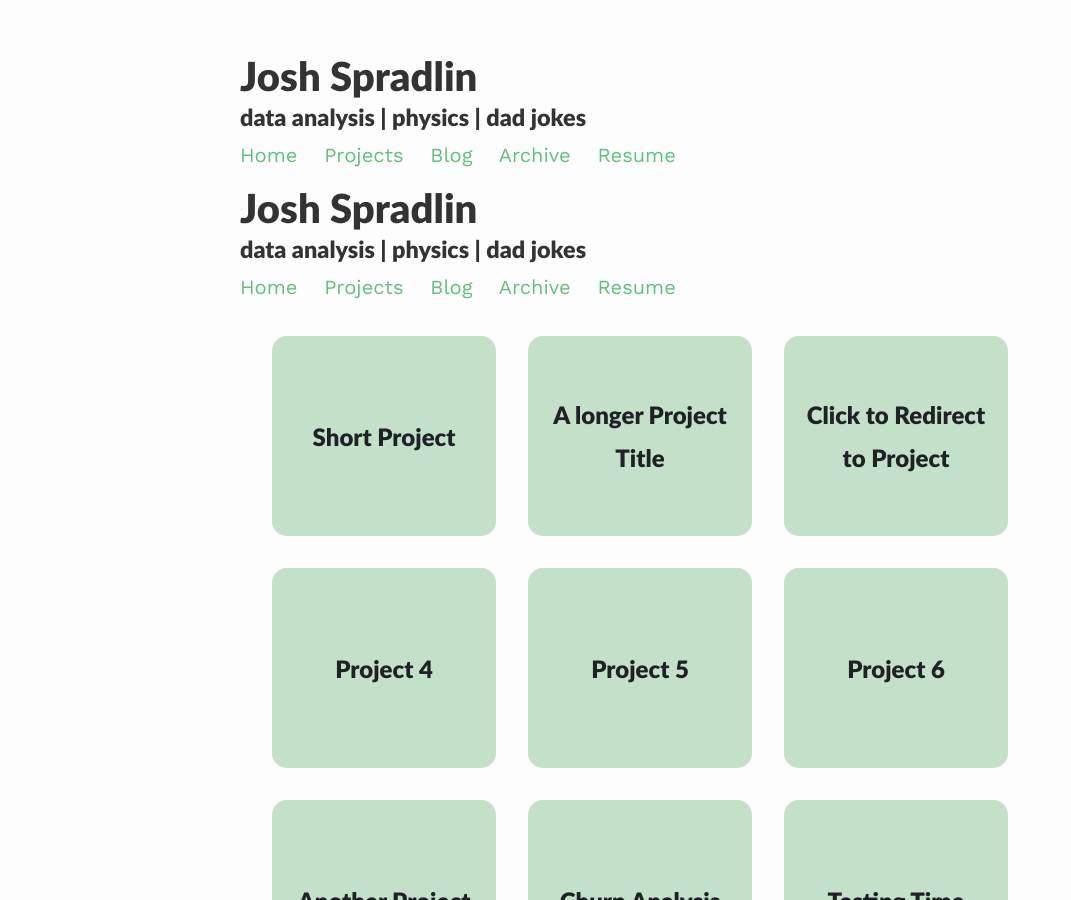
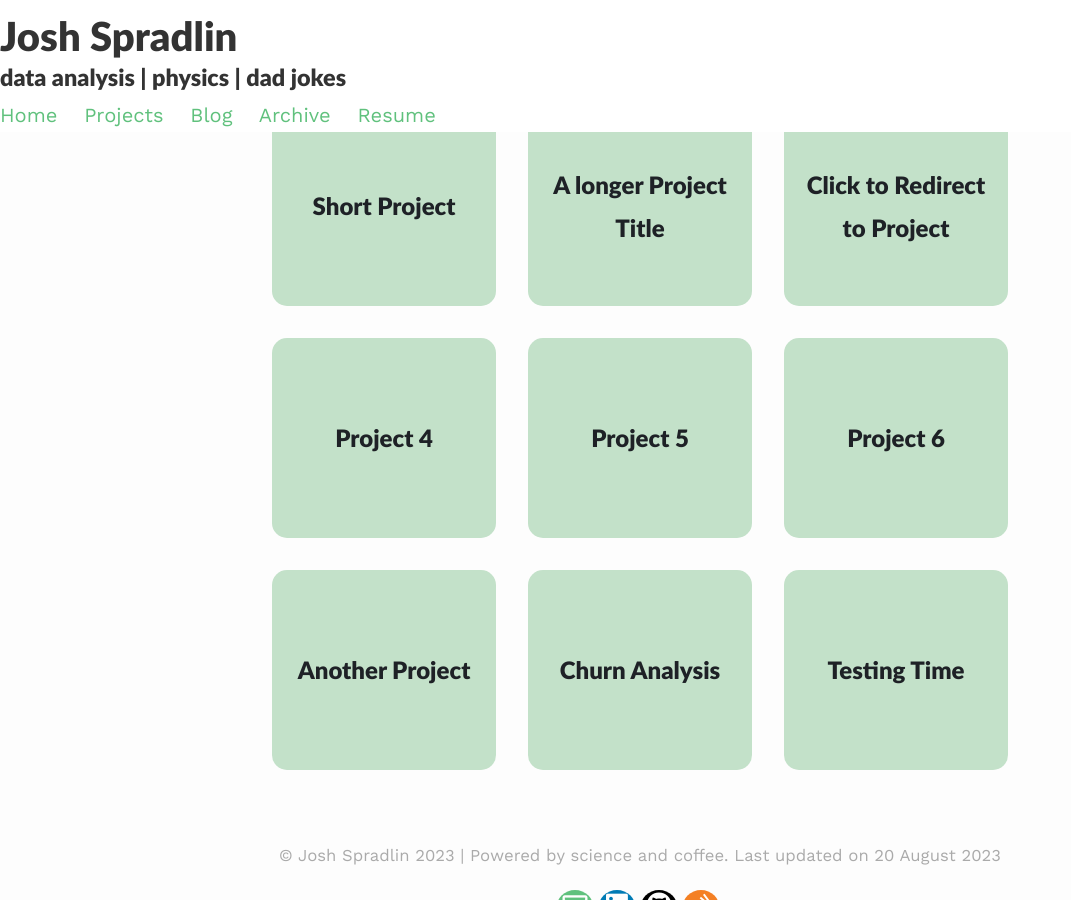
Before and after one commit to josh-u-a/gradfolio, a Jekyll site: the page built from _pages/projects.md, in a window 1280 px wide and 900 px high. Shown: the whole window, without its empty margins (0-1071 px from the left). Built offline with Jekyll 4.4.1, drawn with Linux system fonts in a browser that asks for light colours; nearby versions of some CDN libraries; some of the changed text lies outside the part shown.

Commit message:
fix header

```diff
--- a/_layouts/default.html
+++ b/_layouts/default.html
@@ -1,7 +1,7 @@
 ---
 # layout: compress
 ---
-<!DOCTYPE html>
+<!-- <!DOCTYPE html>
 <html>
 
     <head>
@@ -18,10 +18,57 @@
 
         {% include favicon.html %}
 
-        {% include mathjax.html %}
+        {% include mathjax.html %} -->
 
         <!-- Load fontawesome here for faster loadtimes: https://stackoverflow.com/a/35880730/9523246 -->
-        <script type="text/javascript"> (function() { var css = document.createElement('link'); css.href = 'https://use.fontawesome.com/releases/v5.11.0/css/all.css'; css.rel = 'stylesheet'; css.type = 'text/css'; document.getElementsByTagName('head')[0].appendChild(css); })(); </script>
+        <!-- <script type="text/javascript"> (function() { var css = document.createElement('link'); css.href = 'https://use.fontawesome.com/releases/v5.11.0/css/all.css'; css.rel = 'stylesheet'; css.type = 'text/css'; document.getElementsByTagName('head')[0].appendChild(css); })(); </script>
+    </head>
+
+    <body>
+        <main>
+            <article>
+                {{ content }}
+            </article>
+        </main>
+
+        <footer>
+          <p class="copy">
+            <small> &copy; {{site.title}} {{ site.time | date: '%Y' }}
+                    | Powered by science and coffee. -->
+                    <!-- and
+                    <a target="_blank" href="https://github.com/jitinnair1/gradfolio/">Gradfolio</a>. -->
+                    <!-- Last updated on {{ site.time | date_to_long_string }}
+            </small>
+          </p>
+
+        {% include social-footer.html %}
+
+        </footer>
+
+        {% include analytics.html %}
+
+    </body>
+
+</html> -->
+
+
+<!-- new -->
+<!DOCTYPE html>
+<html>
+<head>
+    <meta charset="utf-8">
+    <meta content="width=device-width, initial-scale=1" name="viewport">
+    <link rel="stylesheet" href="{{site.baseurl}}/assets/css/main.css">
+    <!-- Load fontawesome here for faster loadtimes -->
+    <script type="text/javascript">
+        (function() {
+            var css = document.createElement('link');
+            css.href = 'https://use.fontawesome.com/releases/v5.11.0/css/all.css';
+            css.rel = 'stylesheet';
+            css.type = 'text/css';
+            document.getElementsByTagName('head')[0].appendChild(css);
+        })();
+    </script>
 </head>
 
 <body>
--- a/assets/css/_sass/style.scss
+++ b/assets/css/_sass/style.scss
@@ -193,3 +193,12 @@
       background: #f7f7f7;
   }
 }
+
+.head-fixed {
+  position: fixed;
+  top: 0;
+  left: 0;
+  width: 100%;
+  background-color: white; /* You can set the desired background color */
+  z-index: 1000; /* To ensure it's above other elements */
+}
```
Also changed, not shown: other parts of _layouts/default.html (+0 -5 lines). Lines whose indentation alone changed are shown as unchanged.
